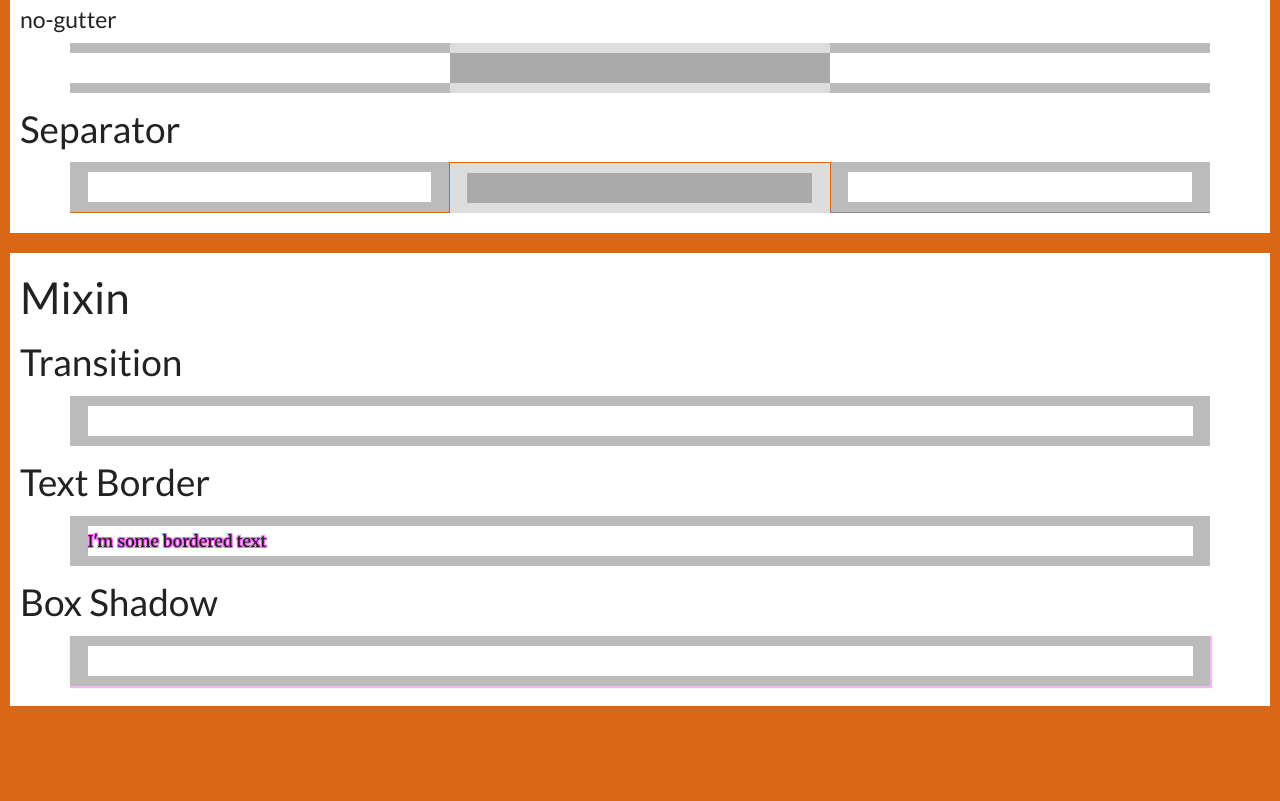
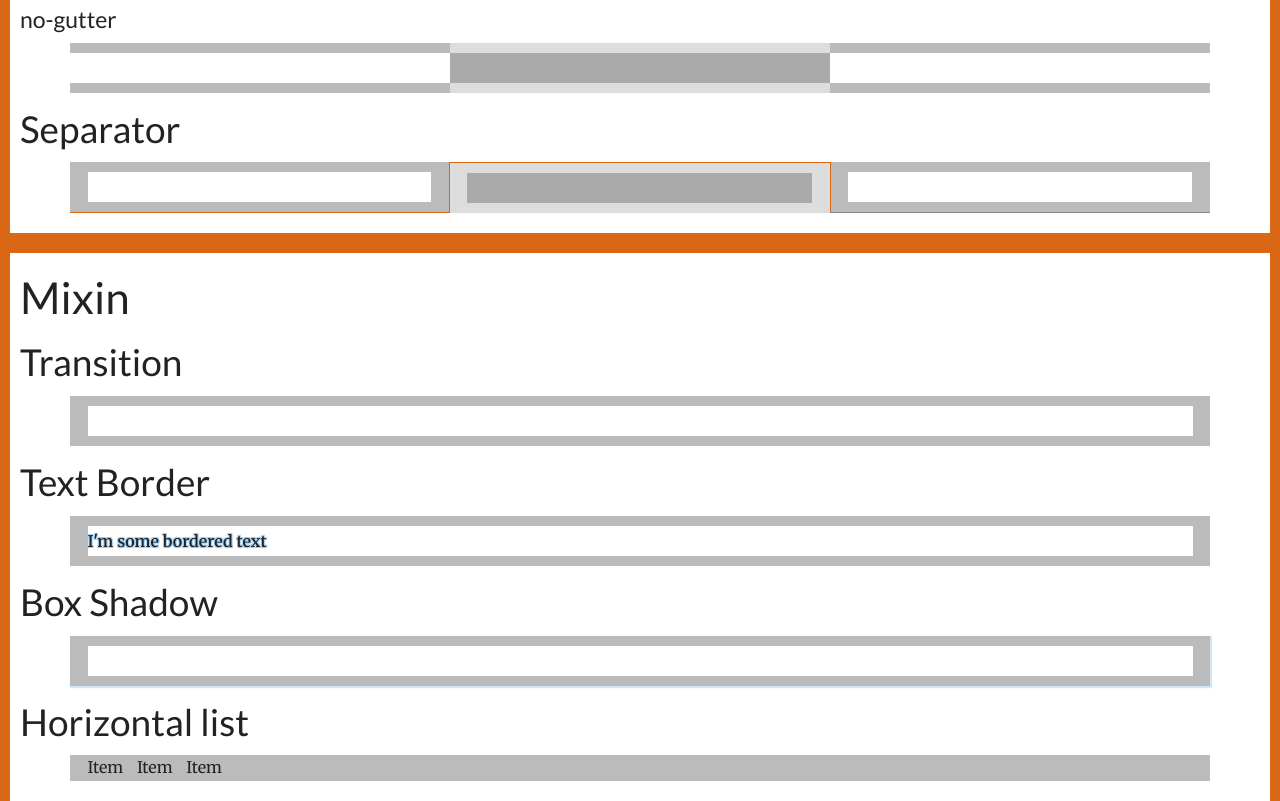
Before and after one commit to smeeckaert/BarryWhite, a website: page index.html in a window 1280 px wide. Shown: the part 863-1664 px from the top of the page. Before the commit the page ends 1569 px from the top, so only its background shows below. Drawn offline with Linux system fonts and the light colour scheme.

Commit message:
horizontal list

```diff
--- a/index.html
+++ b/index.html
@@ -196,6 +196,21 @@
                 </div>
             </div>
         </div>
+
+
+        <h2>Horizontal list</h2>
+
+        <div>
+            <div class="row demo">
+                <div class="columns ">
+                    <ul class="horizontal-list">
+                        <li>Item</li>
+                        <li>Item</li>
+                        <li>Item</li>
+                    </ul>
+                </div>
+            </div>
+        </div>
     </section>
 </div>
 </body>
--- a/sass/config/_colors.scss
+++ b/sass/config/_colors.scss
@@ -5,7 +5,11 @@ $textColor : #222222;
 
 $headingColor : $textColor;
 
-$primary : #ff00ff;
+$primary : #45A4F0;
 $primaryTrigger : lighten($primary, 20);
+
 $secondary : #00ffff;
 $secondaryTrigger : lighten($secondary, 20);
+
+$error : #A40802;
+$errorTrigger : lighten($error, 20);
--- a/sass/html/_html.scss
+++ b/sass/html/_html.scss
@@ -42,6 +42,10 @@ body {
         }
     }
 
+    .horizontal-list {
+        @include horizontal-list(10px);
+    }
+
     .transition {
         @include transition();
 
--- /dev/null
+++ b/sass/mixin/_horizontal-list.scss
@@ -0,0 +1,17 @@
+@mixin horizontal-list($margin : null) {
+    list-style-type : none;
+    margin          : 0;
+
+    li {
+        display : inline-block;
+
+        @if ($margin) {
+            margin-left : $margin;
+
+            &:first-child {
+                margin-left : 0;
+            }
+        }
+    }
+
+}
--- a/sass/mixin/_mixin.scss
+++ b/sass/mixin/_mixin.scss
@@ -2,3 +2,4 @@
 @import "transition";
 @import "text";
 @import "box-shadow";
+@import "horizontal-list";
```
Also changed, not shown: html/css/barry_html.css.
